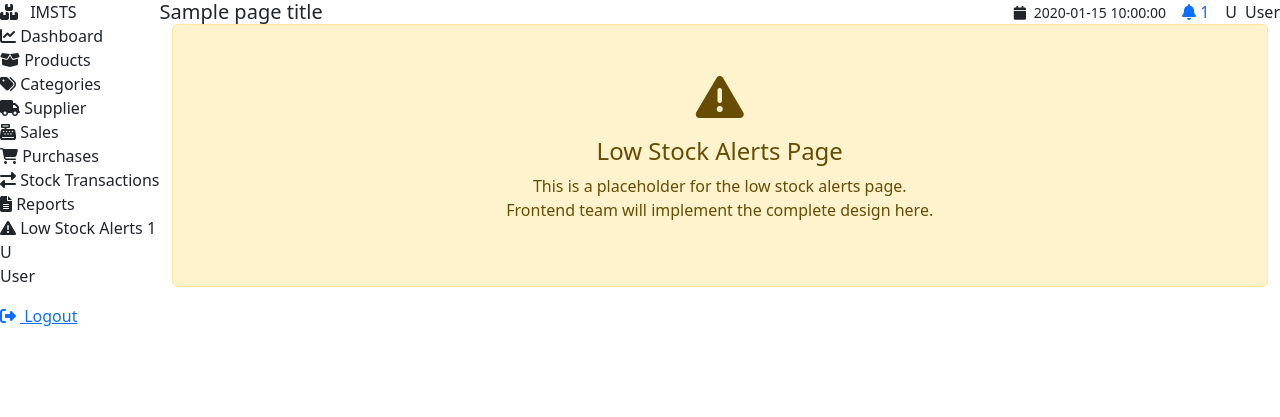
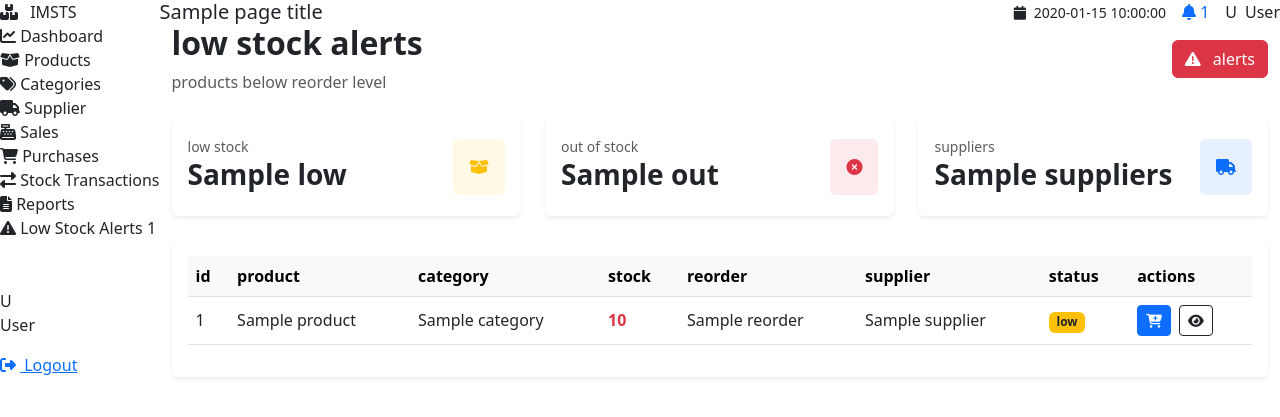
Before and after one commit to OratileNwu/IMSTS-Database-Project, a Flask app: template templates/low_stock.html in a window 1280 px wide. Shown: the top 417 px of the page. Run offline with Flask 3, Linux system fonts and the light colour scheme; the template is opened without the code that fills it: most values are stand-ins (such as "Sample title", 1, 10 or a date in 2020).

Commit message:
Revamp low stock alerts page design
Updated the low stock alerts page layout and content.

```diff
--- a/templates/low_stock.html
+++ b/templates/low_stock.html
@@ -1,11 +1,250 @@
 {% extends "base.html" %}
 
 {% block content %}
+
 <div class="container-fluid">
-    <div class="alert alert-warning text-center p-5">
-        <i class="fas fa-exclamation-triangle fa-3x mb-3 d-block"></i>
-        <h4>Low Stock Alerts Page</h4>
-        <p>This is a placeholder for the low stock alerts page.<br>Frontend team will implement the complete design here.</p>
+
+    <!-- header -->
+    <div class="d-flex justify-content-between align-items-center mb-4">
+
+        <div>
+
+            <h2 class="fw-bold">
+                low stock alerts
+            </h2>
+
+            <p class="text-muted mb-0">
+                products below reorder level
+            </p>
+
+        </div>
+
+        <button class="btn btn-danger">
+
+            <i class="fa fa-triangle-exclamation me-2"></i>
+            alerts
+
+        </button>
+
     </div>
+
+    <!-- cards -->
+    <div class="row g-4 mb-4">
+
+        <div class="col-md-4">
+
+            <div class="card border-0 shadow-sm">
+
+                <div class="card-body">
+
+                    <div class="d-flex justify-content-between align-items-center">
+
+                        <div>
+
+                            <small class="text-muted">
+                                low stock
+                            </small>
+
+                            <h3 class="fw-bold">
+                                {{ low }}
+                            </h3>
+
+                        </div>
+
+                        <div class="bg-warning bg-opacity-10 p-3 rounded">
+
+                            <i class="fa fa-box-open text-warning"></i>
+
+                        </div>
+
+                    </div>
+
+                </div>
+
+            </div>
+
+        </div>
+
+        <div class="col-md-4">
+
+            <div class="card border-0 shadow-sm">
+
+                <div class="card-body">
+
+                    <div class="d-flex justify-content-between align-items-center">
+
+                        <div>
+
+                            <small class="text-muted">
+                                out of stock
+                            </small>
+
+                            <h3 class="fw-bold">
+                                {{ out }}
+                            </h3>
+
+                        </div>
+
+                        <div class="bg-danger bg-opacity-10 p-3 rounded">
+
+                            <i class="fa fa-circle-xmark text-danger"></i>
+
+                        </div>
+
+                    </div>
+
+                </div>
+
+            </div>
+
+        </div>
+
+        <div class="col-md-4">
+
+            <div class="card border-0 shadow-sm">
+
+                <div class="card-body">
+
+                    <div class="d-flex justify-content-between align-items-center">
+
+                        <div>
+
+                            <small class="text-muted">
+                                suppliers
+                            </small>
+
+                            <h3 class="fw-bold">
+                                {{ suppliers }}
+                            </h3>
+
+                        </div>
+
+                        <div class="bg-primary bg-opacity-10 p-3 rounded">
+
+                            <i class="fa fa-truck text-primary"></i>
+
+                        </div>
+
+                    </div>
+
+                </div>
+
+            </div>
+
+        </div>
+
+    </div>
+
+    <!-- table -->
+    <div class="card border-0 shadow-sm">
+
+        <div class="card-body">
+
+            <div class="table-responsive">
+
+                <table class="table table-hover align-middle">
+
+                    <thead class="table-light">
+
+                        <tr>
+
+                            <th>id</th>
+                            <th>product</th>
+                            <th>category</th>
+                            <th>stock</th>
+                            <th>reorder</th>
+                            <th>supplier</th>
+                            <th>status</th>
+                            <th>actions</th>
+
+                        </tr>
+
+                    </thead>
+
+                    <tbody>
+
+                        {% for product in products %}
+
+                        <tr>
+
+                            <td>
+                                {{ product.id }}
+                            </td>
+
+                            <td>
+                                {{ product.name }}
+                            </td>
+
+                            <td>
+                                {{ product.category }}
+                            </td>
+
+                            <td>
+
+                                <span class="fw-bold text-danger">
+
+                                    {{ product.stock }}
+
+                                </span>
+
+                            </td>
+
+                            <td>
+                                {{ product.reorder }}
+                            </td>
+
+                            <td>
+                                {{ product.supplier }}
+                            </td>
+
+                            <td>
+
+                                {% if product.stock == 0 %}
+
+                                <span class="badge bg-danger">
+                                    out
+                                </span>
+
+                                {% else %}
+
+                                <span class="badge bg-warning text-dark">
+                                    low
+                                </span>
+
+                                {% endif %}
+
+                            </td>
+
+                            <td>
+
+                                <div class="d-flex gap-2">
+
+                                    <button class="btn btn-sm btn-primary">
+                                        <i class="fa fa-cart-plus"></i>
+                                    </button>
+
+                                    <button class="btn btn-sm btn-outline-dark">
+                                        <i class="fa fa-eye"></i>
+                                    </button>
+
+                                </div>
+
+                            </td>
+
+                        </tr>
+
+                        {% endfor %}
+
+                    </tbody>
+
+                </table>
+
+            </div>
+
+        </div>
+
+    </div>
+
 </div>
+
 {% endblock %}
```
